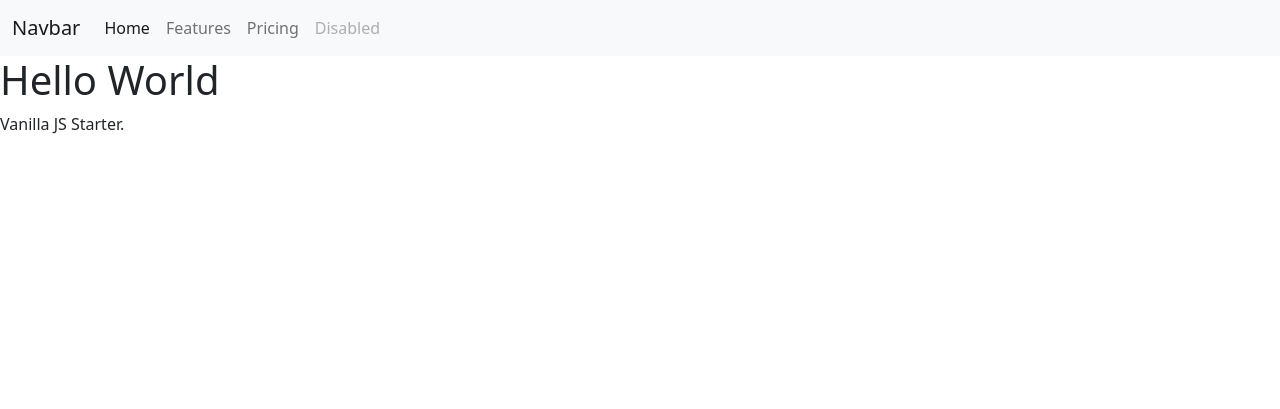
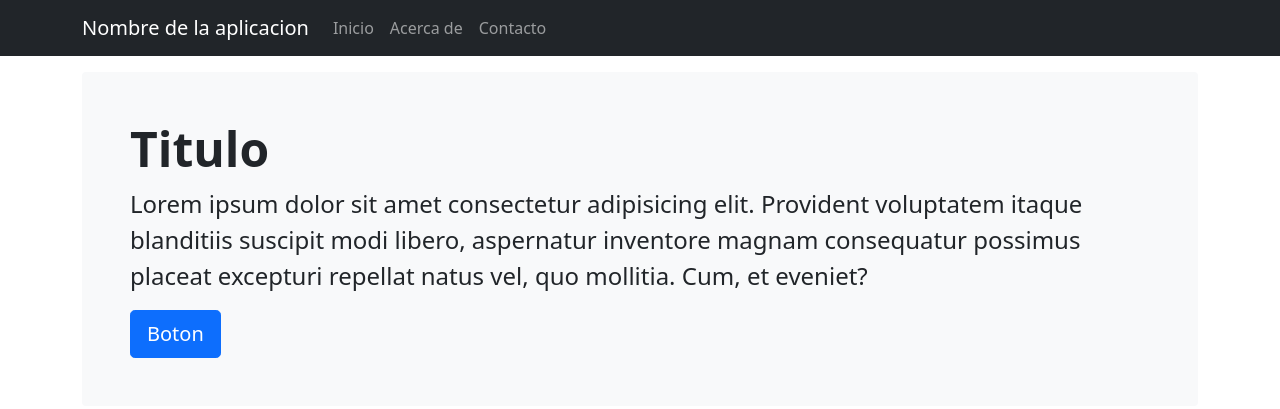
Before and after one commit to JosueDLA/vanilla-js-starter, a website built with webpack: page src/index.html in a window 1280 px wide. Built offline with nearby package versions, Linux system fonts and the light colour scheme.

Commit message:
Add Jumbotron example

```diff
--- a/src/index.html
+++ b/src/index.html
@@ -7,9 +7,10 @@
     <title>Hello World</title>
   </head>
   <body>
-    <nav class="navbar navbar-expand-lg navbar-light bg-light">
-      <div class="container-fluid">
-        <a class="navbar-brand" href="#">Navbar</a>
+    <!-- NavBar -->
+    <nav class="navbar navbar-expand-lg navbar-dark bg-dark">
+      <div class="container">
+        <a class="navbar-brand" href="#">Nombre de la aplicacion</a>
         <button
           class="navbar-toggler"
           type="button"
@@ -24,29 +25,33 @@
         <div class="collapse navbar-collapse" id="navbarNav">
           <ul class="navbar-nav">
             <li class="nav-item">
-              <a class="nav-link active" aria-current="page" href="#">Home</a>
+              <a class="nav-link" href="#">Inicio</a>
             </li>
             <li class="nav-item">
-              <a class="nav-link" href="#">Features</a>
+              <a class="nav-link" href="#">Acerca de</a>
             </li>
             <li class="nav-item">
-              <a class="nav-link" href="#">Pricing</a>
-            </li>
-            <li class="nav-item">
-              <a
-                class="nav-link disabled"
-                href="#"
-                tabindex="-1"
-                aria-disabled="true"
-                >Disabled</a
-              >
+              <a class="nav-link" href="#">Contacto</a>
             </li>
           </ul>
         </div>
       </div>
     </nav>
+    <!-- End NaBar -->
 
-    <h1>Hello World</h1>
-    <p>Vanilla JS Starter.</p>
+    <!-- Jumbotron -->
+    <main class="container">
+      <div class="bg-light p-5 rounded mt-3">
+        <h2 class="display-5 fw-bold">Titulo</h2>
+        <p class="fs-4">
+          Lorem ipsum dolor sit amet consectetur adipisicing elit. Provident
+          voluptatem itaque blanditiis suscipit modi libero, aspernatur
+          inventore magnam consequatur possimus placeat excepturi repellat natus
+          vel, quo mollitia. Cum, et eveniet?
+        </p>
+        <button class="btn btn-primary btn-lg" type="button">Boton</button>
+      </div>
+    </main>
+    <!-- End Jumbotron -->
   </body>
 </html>
```
